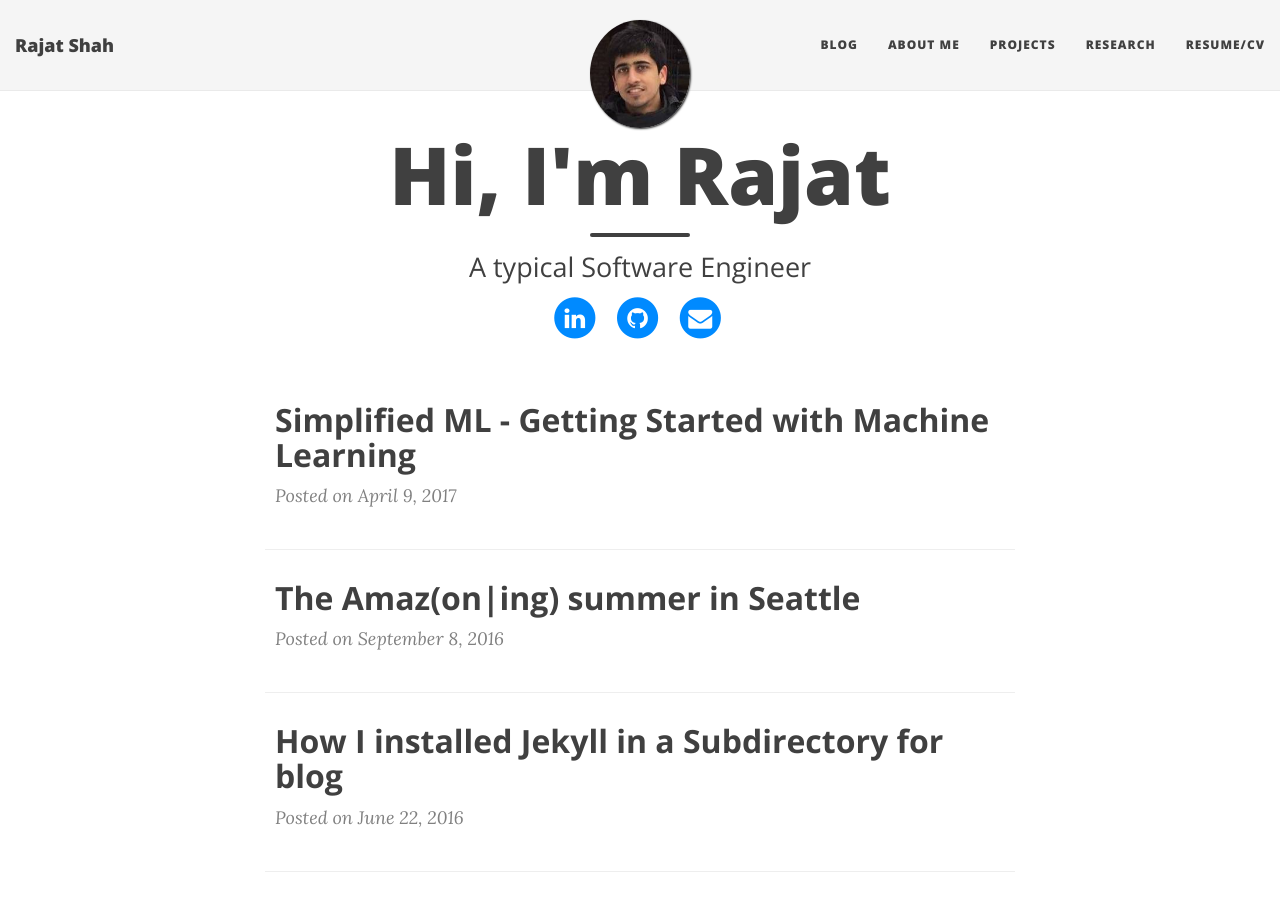
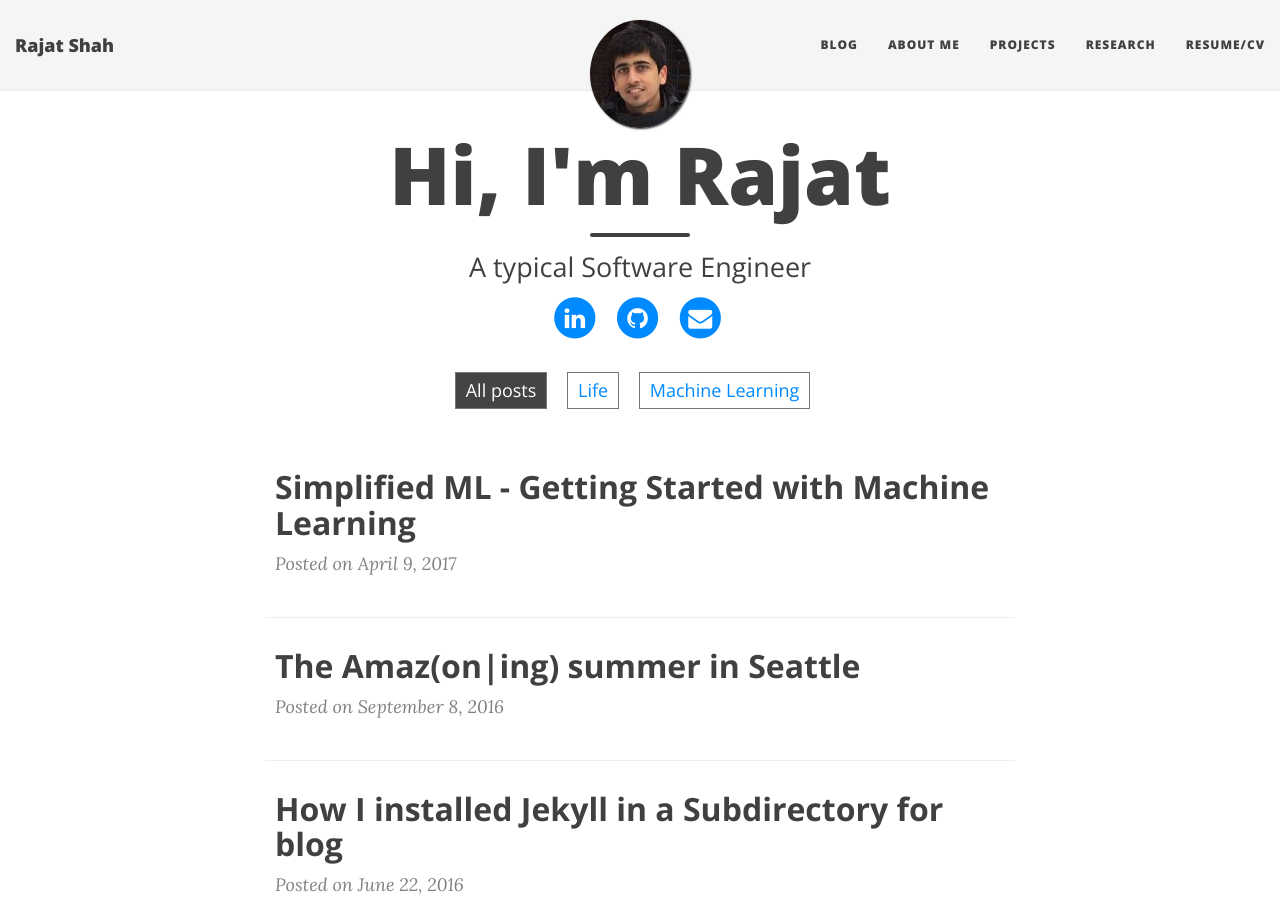
Before and after one commit to shahrajat/shahrajat.github.io, a Jekyll site: the page built from index.html, in a window 1280 px wide and 900 px high. Built offline with Jekyll 4.4.1, drawn with Linux system fonts in a browser that asks for light colours; nearby versions of some CDN libraries; the list of posts is cut into pages by our own code.

Commit message:
Update index.html

```diff
--- a/index.html
+++ b/index.html
@@ -4,6 +4,12 @@ css: "/css/index.css"
 title: Hi, I'm Rajat
 subtitle: A typical Software Engineer
 ---
+
+<div class="list-filters">
+  <a href="/" class="list-filter filter-selected">All posts</a>
+  <a href="/life" class="list-filter">Life</a>
+  <a href="/machine-learning" class="list-filter">Machine Learning</a>
+</div>
 
 <div class="posts-list">
   {% for post in paginator.posts %}
```
